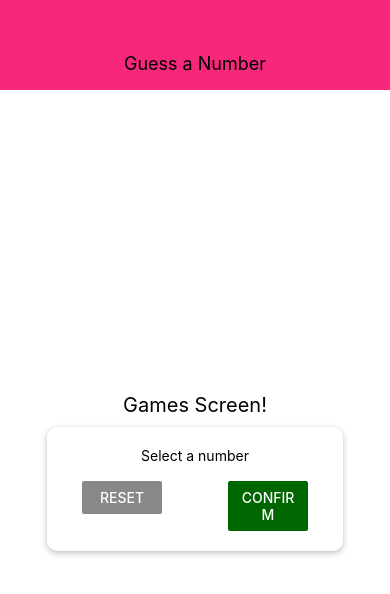
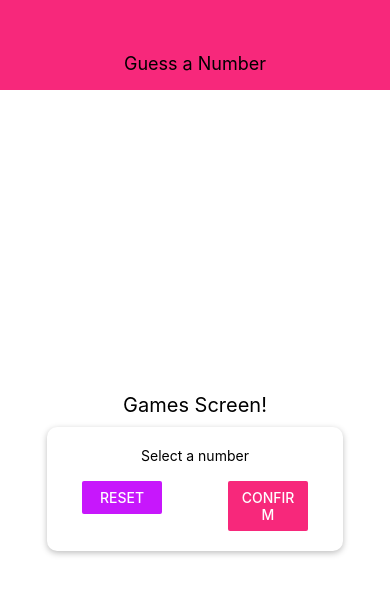
Before and after one commit to vchandwani/reactNative, a React Native app in the folder guess-number/: screen / in a window 390 px wide. Shown: the top 594 px of the page. Built offline with nearby package versions, Linux system fonts and the light colour scheme.

Commit message:
Constant added
Constant added

```diff
--- a/guess-number/components/Header.js
+++ b/guess-number/components/Header.js
@@ -1,5 +1,6 @@
 import React from "react";
 import { View, Text, StyleSheet } from "react-native";
+import Colors from "../constants/colors";
 
 const Header = (props) => {
   return (
@@ -14,7 +15,7 @@
     width: "100%",
     height: 90,
     paddingTop: 36,
-    backgroundColor: "#f7287b",
+    backgroundColor: Colors.primary,
     alignItems: "center",
     justifyContent: "center",
   },
--- /dev/null
+++ b/guess-number/constants/colors.js
@@ -0,0 +1,4 @@
+export default {
+  primary: '#f7287b',
+  accent: '#c717fc'
+};
--- a/guess-number/screens/StartGameScreen.js
+++ b/guess-number/screens/StartGameScreen.js
@@ -1,6 +1,8 @@
 import React from "react";
 import { View, Text, TextInput, Button, StyleSheet } from "react-native";
 import Card from "../components/Card";
+
+import Colors from "../constants/colors";
 
 const StartGameScreen = (props) => {
   return (
@@ -11,10 +13,10 @@
         <TextInput />
         <View style={styles.buttonContainer}>
           <View style={styles.button}>
-            <Button title="Reset" onPress={() => {}} color={"#888888"} />
+            <Button title="Reset" onPress={() => {}} color={Colors.accent} />
           </View>
           <View style={styles.button}>
-            <Button title="Confirm" onPress={() => {}} color={"#006600"} />
+            <Button title="Confirm" onPress={() => {}} color={Colors.primary} />
           </View>
         </View>
       </Card>
```
